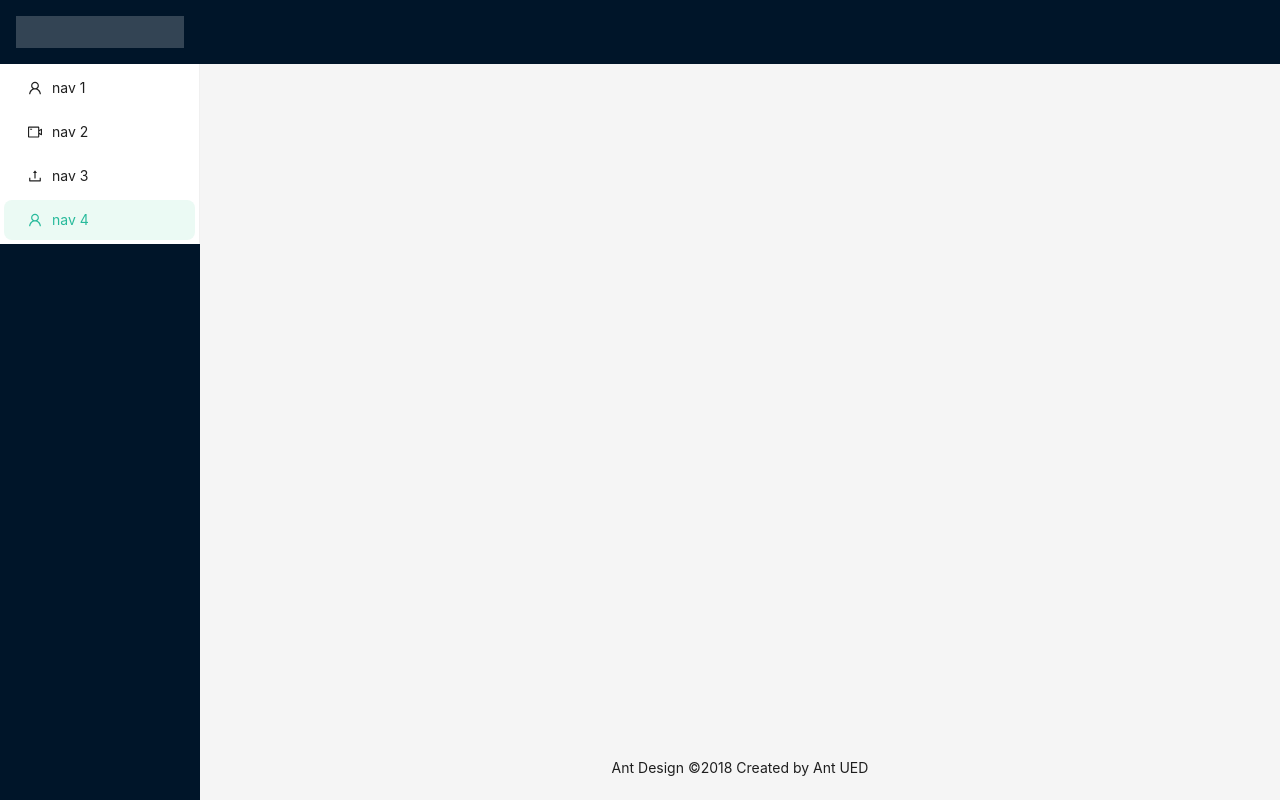
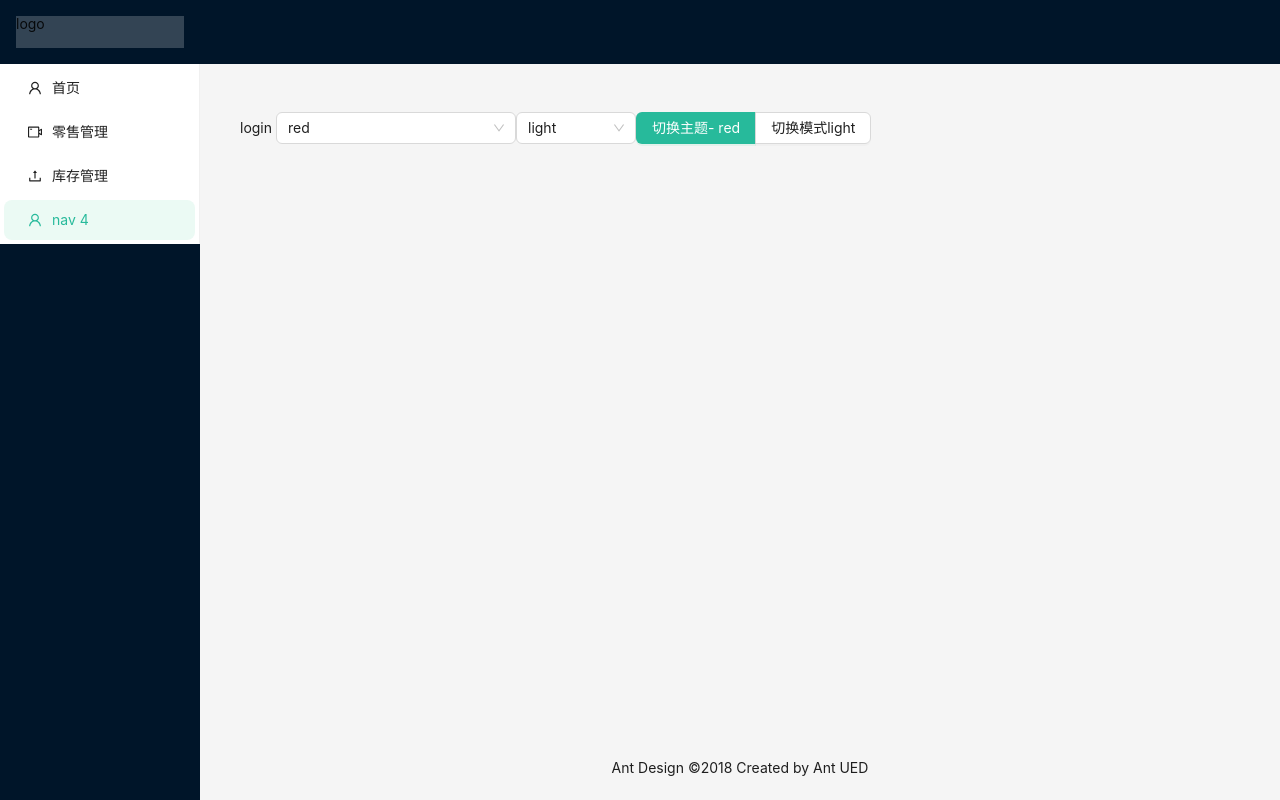
Before and after one commit to xoxosos/hk-pharmacy, a Vue app: page /login in a window 1280 px wide. Built offline with nearby package versions, Linux system fonts and the light colour scheme.

Commit message:
feat：路由添加

```diff
--- a/src/layout/Layout.vue
+++ b/src/layout/Layout.vue
@@ -6,28 +6,31 @@
       @collapse="onCollapse"
       @breakpoint="onBreakpoint"
     >
-      <div class="logo" />
-      <a-menu
-        v-model:selectedKeys="selectedKeys"
-        :theme="app.darkMode"
-        mode="inline"
-        @click="handleClick"
-      >
+      <div class="logo">logo</div>
+      <a-menu v-model:selectedKeys="selectedKeys" :theme="app.darkMode" mode="inline">
         <a-menu-item key="1">
-          <user-outlined />
-          <span class="nav-text">nav 1</span>
+          <RouterLink to="/dashboard">
+            <user-outlined />
+            <span class="nav-text">首页</span>
+          </RouterLink>
         </a-menu-item>
         <a-menu-item key="2">
-          <video-camera-outlined />
-          <span class="nav-text">nav 2</span>
+          <RouterLink to="/retail">
+            <video-camera-outlined />
+            <span class="nav-text">零售管理</span>
+          </RouterLink>
         </a-menu-item>
         <a-menu-item key="3">
-          <upload-outlined />
-          <span class="nav-text">nav 3</span>
+          <RouterLink to="/inventory">
+            <upload-outlined />
+            <span class="nav-text">库存管理</span>
+          </RouterLink>
         </a-menu-item>
         <a-menu-item key="4">
-          <user-outlined />
-          <span class="nav-text">nav 4</span>
+          <RouterLink to="/login">
+            <user-outlined />
+            <span class="nav-text">nav 4</span>
+          </RouterLink>
         </a-menu-item>
       </a-menu>
     </a-layout-sider>
@@ -57,12 +60,9 @@ const onCollapse = (collapsed: boolean, type: string) => {
 const onBreakpoint = (broken: boolean) => {
   console.log(broken)
 }
-const handleClick = (e) => {
-  console.log(e)
-}
 const selectedKeys = ref<string[]>(['4'])
 </script>
-<style scoped>
+<style scoped lang="scss">
 .logo {
   height: 32px;
   background: rgba(255, 255, 255, 0.2);
--- a/src/router/index.ts
+++ b/src/router/index.ts
@@ -1,4 +1,3 @@
-import Layout from '@/layout/Layout.vue'
 import { createRouter, createWebHistory } from 'vue-router'
 //constantRoutes 静态路由 登陆，首页等。。。
 export const constantRoutes = [
@@ -14,17 +13,35 @@ export const constantRoutes = [
       title: '首页',
       icon: 'House'
     },
-    component: Layout
+    component: () => import('@/views/dashboard/DashboardView.vue')
+  },
+  {
+    path: '/retail',
+    name: 'retail',
+    meta: {
+      title: '零售管理',
+      icon: 'House'
+    },
+    component: () => import('@/views/management/retail/RetailView.vue')
+  },
+  {
+    path: '/inventory',
+    name: 'inventory',
+    meta: {
+      title: '库存管理',
+      icon: 'House'
+    },
+    component: () => import('@/views/management/inventory/InventoryView.vue')
+  },
+  {
+    path: '/login',
+    name: 'Login',
+    meta: {
+      title: '登录'
+    },
+    component: () => import('@/views/user/login/LoginView.vue'),
+    hidden: true
   }
-  // {
-  //   path: '/login',
-  //   name: 'Login',
-  //   meta: {
-  //     title: '登录'
-  //   },
-  //   component: () => import('@/views/user/login/index.vue'),
-  //   hidden: true
-  // },
   // {
   //   path: '/:pathMatch(.*)*', // 此写法解决动态路由页面刷新的 warning 警告
   //   component: () => import('@/views/user/error-page/404.vue'),
--- /dev/null
+++ b/src/views/management/inventory/InventoryView.vue
@@ -0,0 +1,7 @@
+<template>
+  <div>零售</div>
+</template>
+
+<script setup lang="ts"></script>
+
+<style lang="scss" scoped></style>
--- /dev/null
+++ b/src/views/management/retail/RetailView.vue
@@ -0,0 +1,7 @@
+<template>
+  <div>retail</div>
+</template>
+
+<script setup lang="ts"></script>
+
+<style lang="scss" scoped></style>
--- /dev/null
+++ b/src/views/user/login/LoginView.vue
@@ -0,0 +1,12 @@
+<template>
+  <div>
+    login
+    <AboutView />
+  </div>
+</template>
+
+<script setup lang="ts">
+import AboutView from '@/views/AboutView.vue'
+</script>
+
+<style lang="scss" scoped></style>
```
